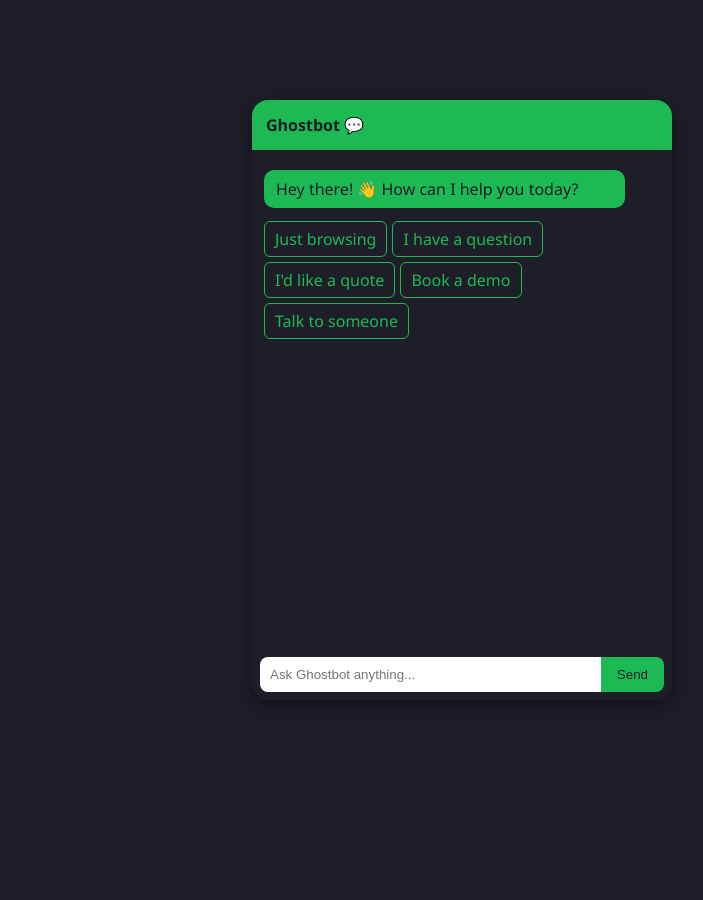
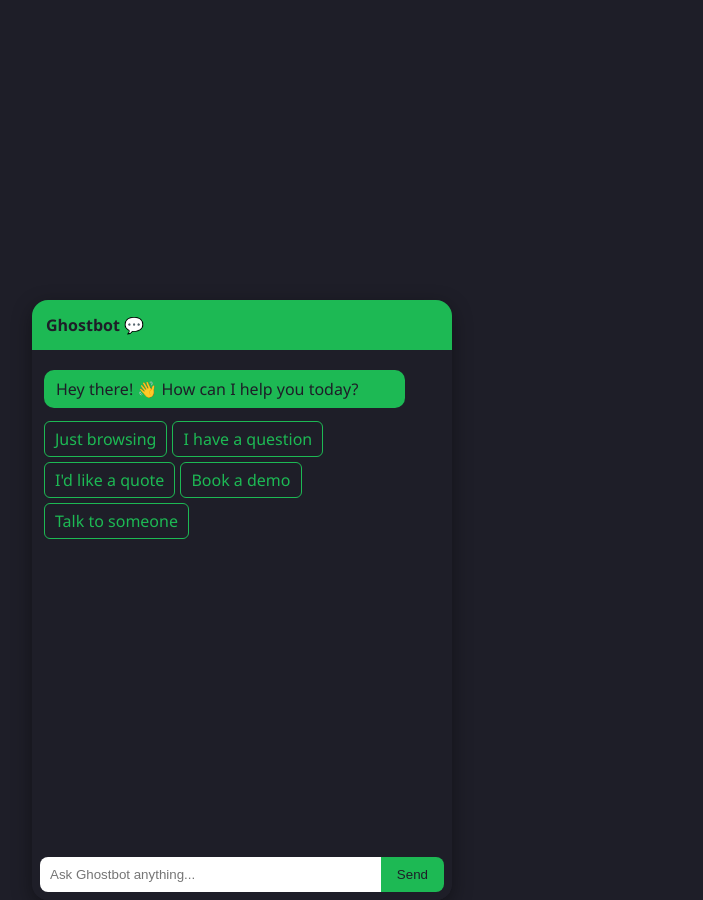
Before and after one commit to burchdad/ghostbot-chat, a website: page index.html in a window 1280 px wide. Shown: the whole page, without its empty margins (178-881 px from the left). Before the commit the page ends 800 px from the top, so only its background shows below. Drawn offline with Linux system fonts and the light colour scheme.

Commit message:
Updated index.html

```diff
--- a/index.html
+++ b/index.html
@@ -24,7 +24,7 @@
     }
 
     #ghostbot-widget {
-      position: fixed;
+      position: flexed;
       bottom: 50%;
       right: 50%;
       transform: translate(50%, 50%);
```
